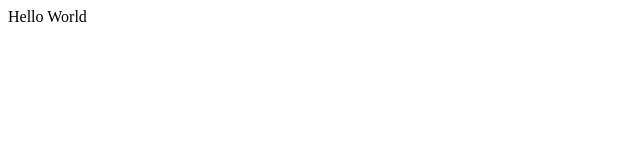
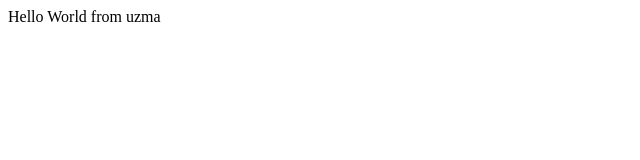
Before and after one commit to Uzma-Noorani/boot1, a plain HTML site: page index.html in a window 1280 px wide. Shown: the full height of the page, 0-640 px from the left. Drawn offline with Linux system fonts and the light colour scheme.

Commit message:
Update index.html

```diff
--- a/index.html
+++ b/index.html
@@ -1,7 +1,7 @@
 <!DOCTYPE html>
 <html lang="en">
 <head>
-    Hello World
+    Hello World from uzma
     <title>practice</title>
 </head>
 <body>
```
